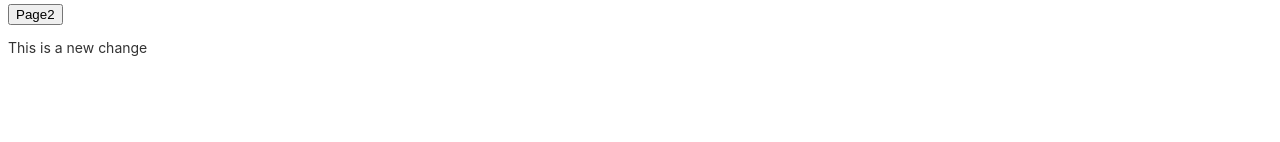
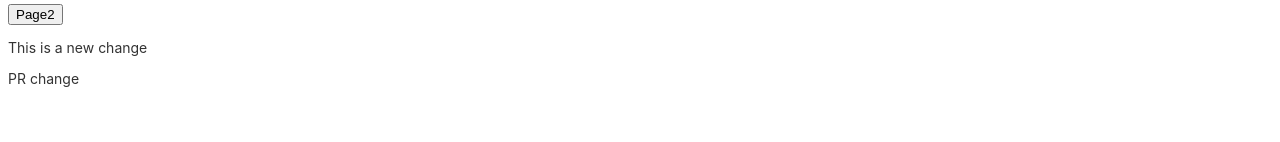
Before and after one commit to waiholiu/StaticWebAppDemo, an Angular app: page / in a window 1280 px wide. Shown: the part 158-300 px from the top of the page. Built offline with nearby package versions, Linux system fonts and the light colour scheme.

Commit message:
PR change

```diff
--- a/src/app/page1/page1.component.html
+++ b/src/app/page1/page1.component.html
@@ -1,3 +1,4 @@
 <p>{{displayTitle}}</p>
 <a [routerLink]="'/page2'"><button mat-raised-button color="primary">Page2</button></a>
 <p>This is a new change</p>
+<p> PR change </p>
```
